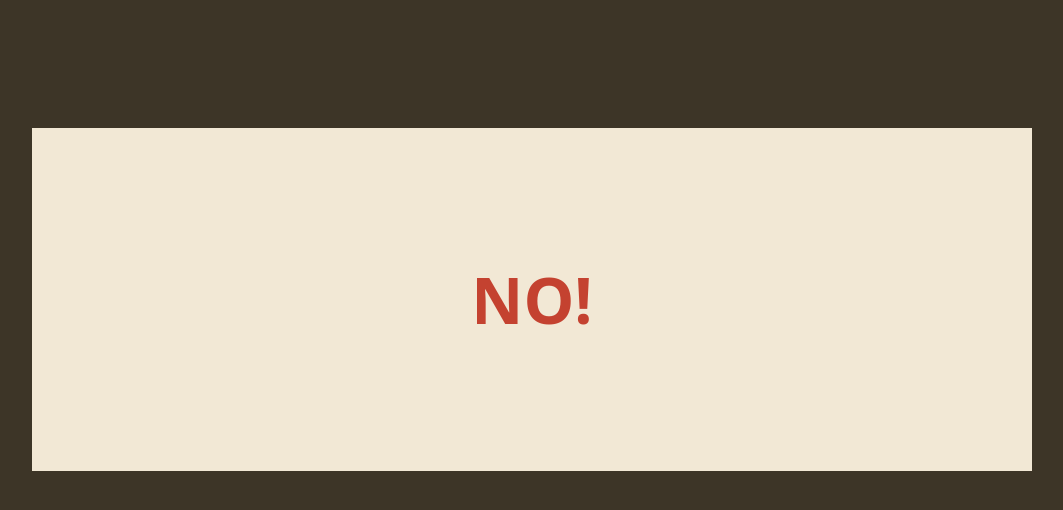
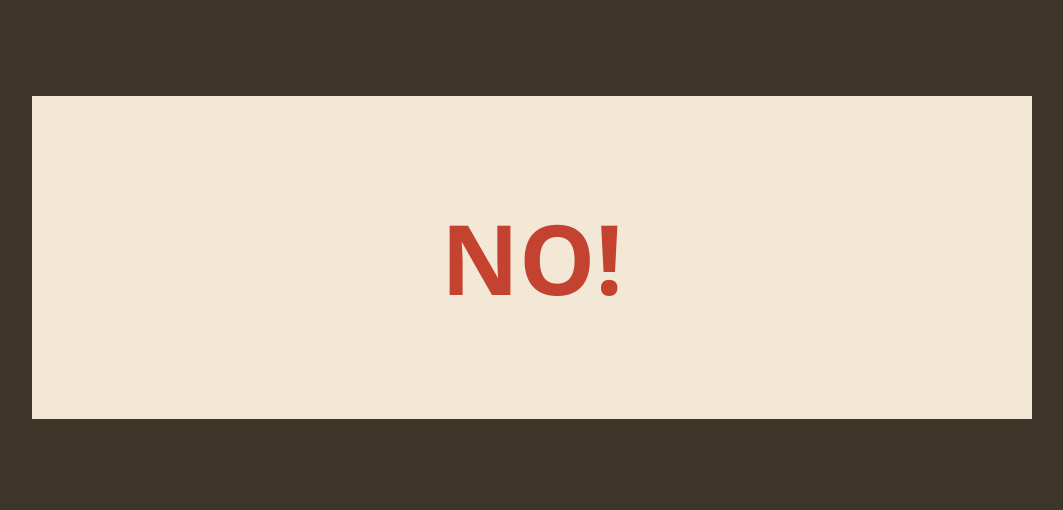
Before and after one commit to MadeByMike/caniuseemail, a plain HTML site: page no.html in a window 1280 px wide. Shown: the whole page, without its empty margins (108-1171 px from the left). Drawn offline with Linux system fonts and the light colour scheme.

Commit message:
mobile support

```diff
--- a/no.html
+++ b/no.html
@@ -8,15 +8,24 @@
       background: #F2E8D5;
       width: 90%;
       max-width: 1000px;
-      margin: 2em auto;
-      padding: 2em;
+      margin: .5em auto;
+      padding: .5em;
       color: #C44230;
-      font-size: 4em;
+      font-size: 5em;
       font-weight: bold;
       font-family: "Open Sans",Helvetica,Arial,sans-serif;
       box-sizing: border-box;
       text-align: center;
     }
+    @media screen and (min-width: 600px) {
+      section {
+        padding: 1em;
+        margin: 1em auto;
+        font-size: 6em;
+      }
+    }
+
+
   </style>
 </head>
 <body>
```
Also changed, not shown: index.html (+16 -3 lines).
